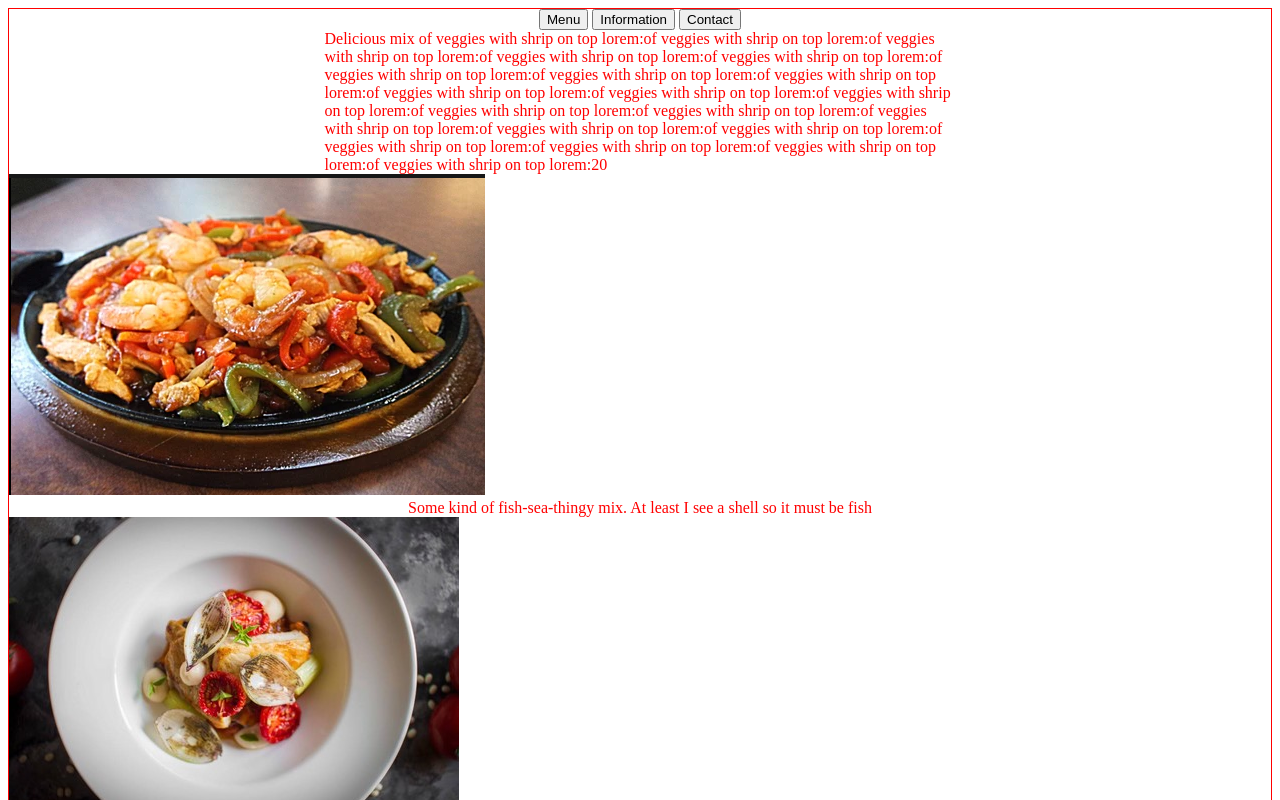
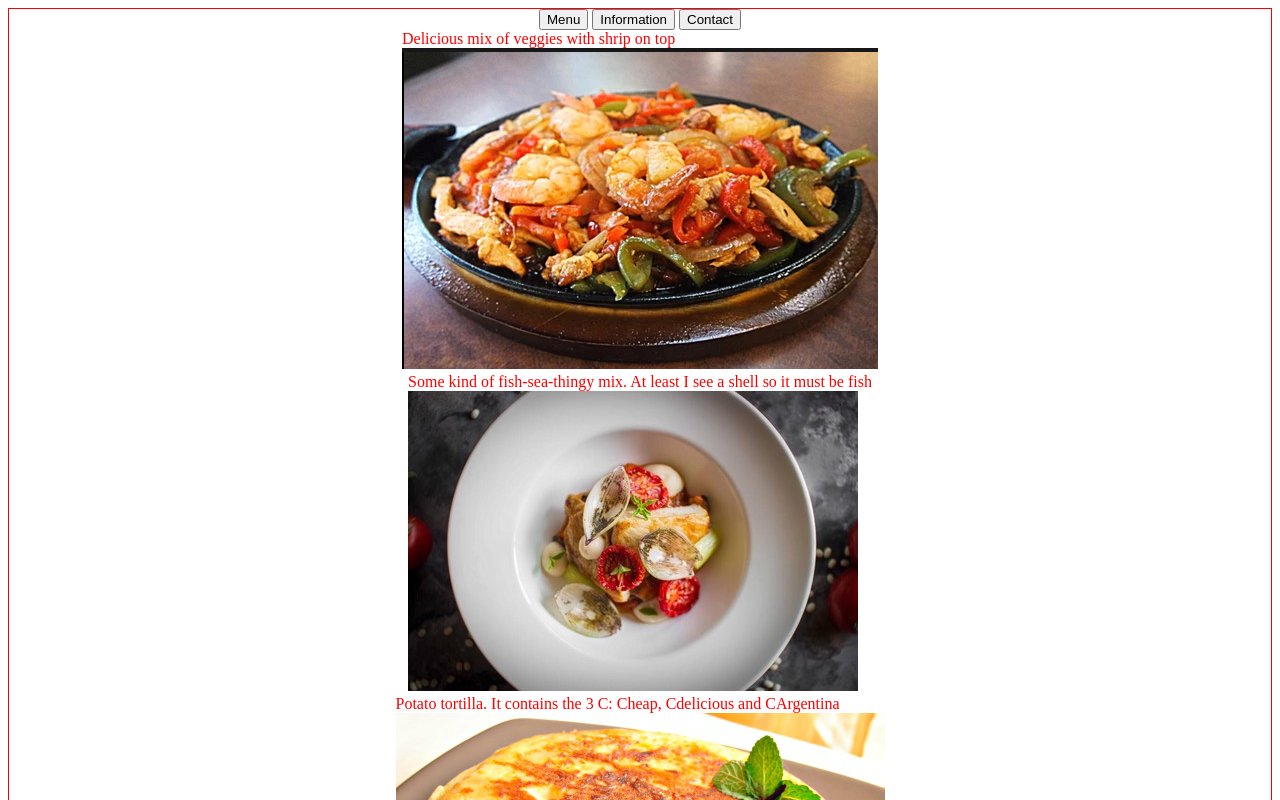
Before and after one commit to SaloJuan/restaurantv2, a website built with webpack: page dist/index.html in a window 1280 px wide. Shown: the top 800 px of the page. Built offline with Linux system fonts and the light colour scheme.

Commit message:
avanzado en estilado. Ver q pasa con el texto. Alguna forma de hacer un min-max creo que hay

```diff
--- a/src/menuPage.js
+++ b/src/menuPage.js
@@ -16,7 +16,7 @@ dishesMenu.classList.add('dishes-view');
 dishesMenu.innerHTML =
         `
             <div class="dishes" id="1">
-                <p>Delicious mix of veggies with shrip on top lorem:of veggies with shrip on top lorem:of veggies with shrip on top lorem:of veggies with shrip on top lorem:of veggies with shrip on top lorem:of veggies with shrip on top lorem:of veggies with shrip on top lorem:of veggies with shrip on top lorem:of veggies with shrip on top lorem:of veggies with shrip on top lorem:of veggies with shrip on top lorem:of veggies with shrip on top lorem:of veggies with shrip on top lorem:of veggies with shrip on top lorem:of veggies with shrip on top lorem:of veggies with shrip on top lorem:of veggies with shrip on top lorem:of veggies with shrip on top lorem:of veggies with shrip on top lorem:of veggies with shrip on top lorem:20</p>
+                <p>Delicious mix of veggies with shrip on top </p>
                 <img src="${dishOne}">
             </div>
 
--- a/src/styles.css
+++ b/src/styles.css
@@ -3,7 +3,8 @@ body{
 
 }
 
-.content{
+.content,
+.dishes-view{
 
     display:grid;
     justify-items: center;
@@ -11,11 +12,10 @@ body{
 }
 
 
+
+
 p{
     color:red;
-    justify-self: center;
-    align-self:center;
     margin:0;
     width:auto;
-    max-width: 50%;
 }
```
Also changed, not shown: dist/main.js.
